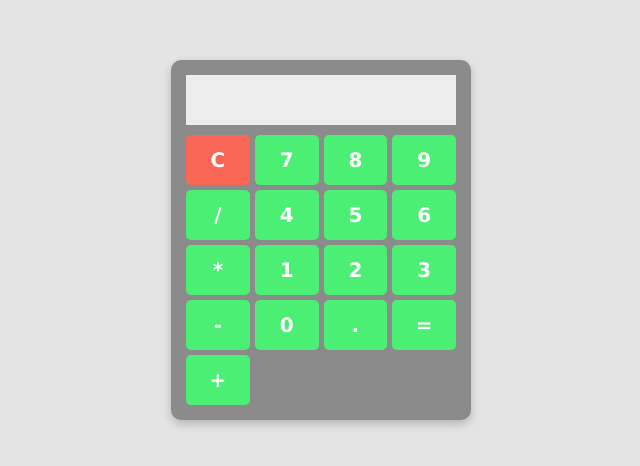
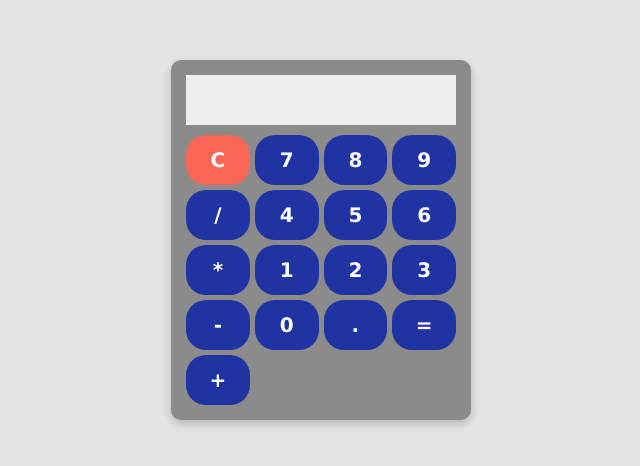
Before and after one commit to carolinahorita/calculadora, a plain HTML site: page index.html in a window 1280 px wide. Shown: the part 160-626 px from the top of the page, without its empty margins (319-959 px from the left). Drawn offline with Linux system fonts and the light colour scheme.

Commit message:
Update style.css

```diff
--- a/style.css
+++ b/style.css
@@ -46,15 +46,15 @@ button {
     font-size: 20px;
     font-weight: bold;
     border: none;
-    border-radius: 5px;
+    border-radius: 20px;
     cursor: pointer;
-    background: #4bef74;
+    background: #1f33a2;
     color: white;
     transition: 0.3s;
 }
 
 button:hover {
-    background: #a1ffb9;
+    background: #697deb;
 }
 
 button:nth-child(1) {
```
